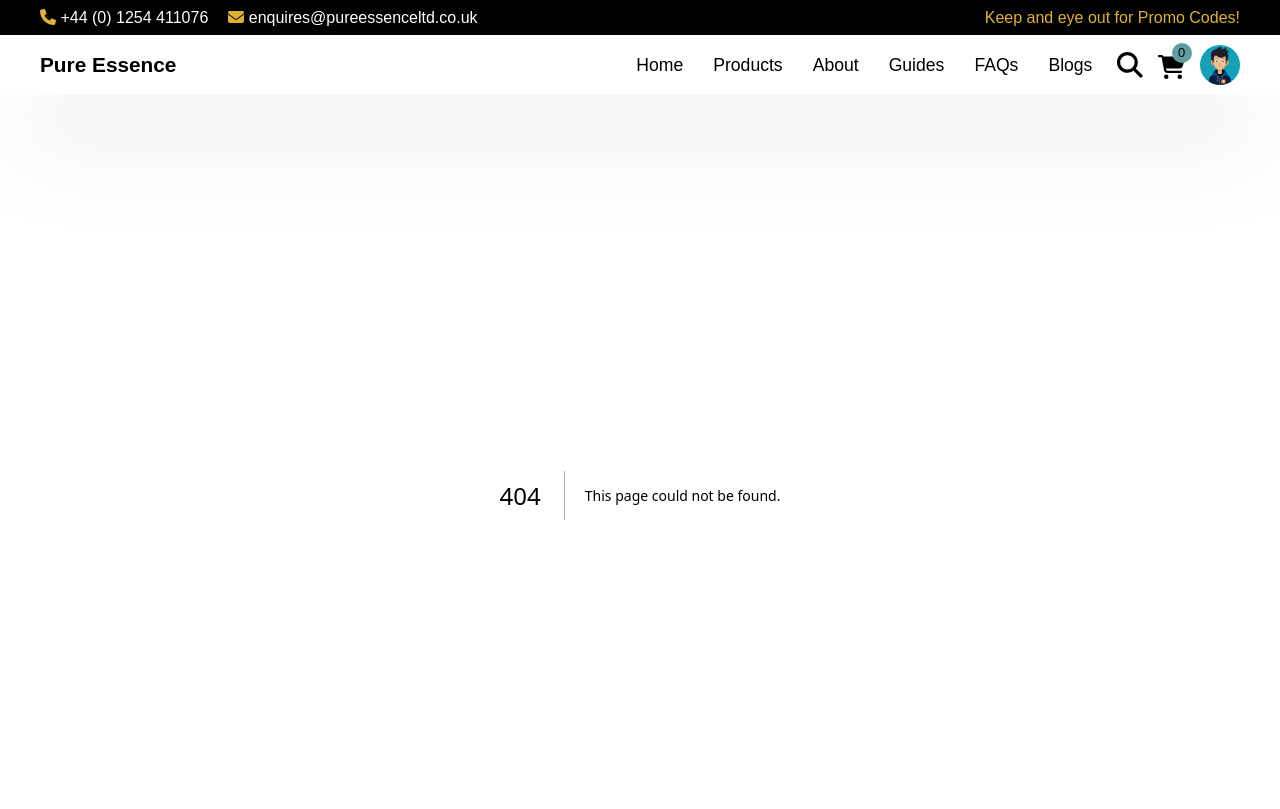
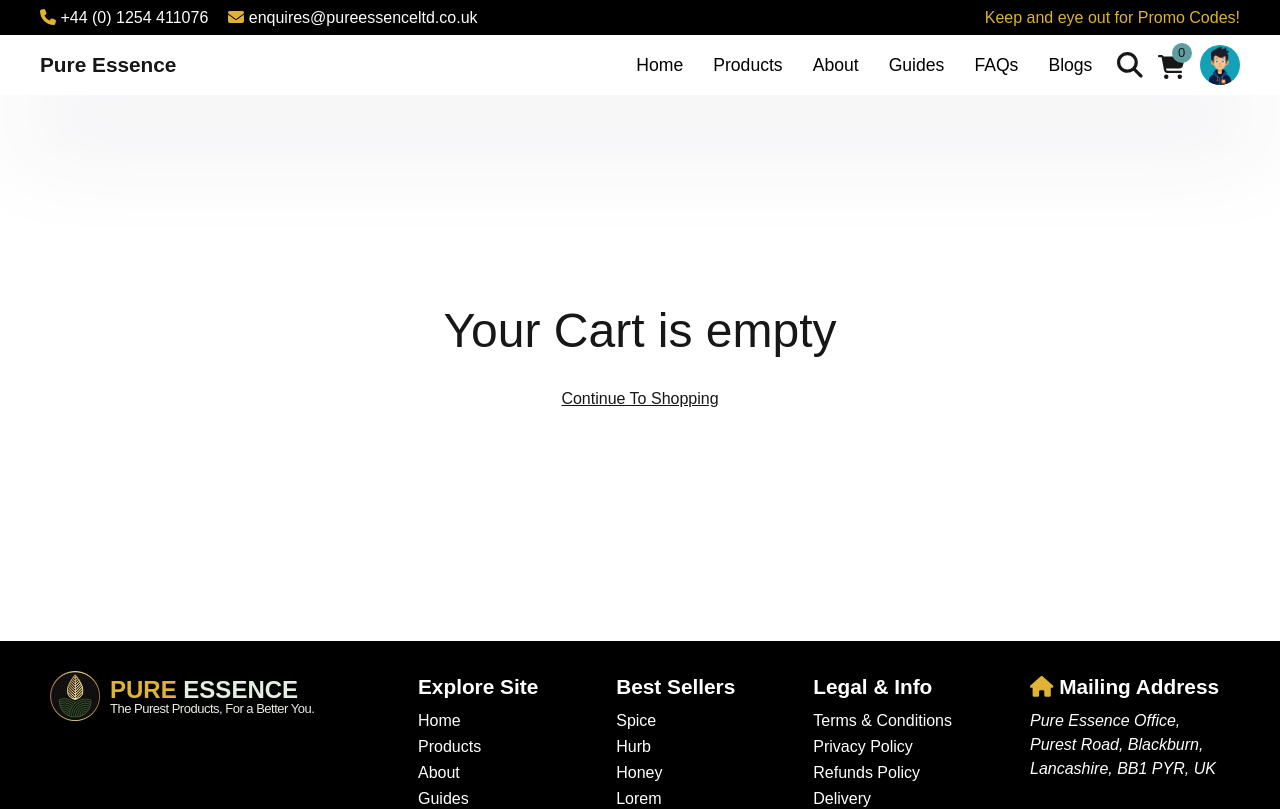
Before and after one commit to aliahmad884/pureessence, a Next.js app: page /cart in a window 1280 px wide. Before the commit this address had no page. Shown: the top 809 px of the page. Built offline with nearby package versions, Linux system fonts and the light colour scheme.

Commit message:
Completed Cart

```diff
--- /dev/null
+++ b/app/cart/page.jsx
@@ -0,0 +1,93 @@
+"use client"
+import { useDataContext } from "@/context";
+import { faTrash } from "@fortawesome/free-solid-svg-icons";
+import { FontAwesomeIcon } from "@fortawesome/react-fontawesome";
+import Link from "next/link";
+import { useEffect, useState, useLayoutEffect } from "react";
+
+export default function CartPage() {
+    const { cartData, removeItem, setCartData } = useDataContext()
+    const [subTotal, setSubTotal] = useState(0)
+    useEffect(() => {
+        const totalP = document.querySelectorAll('#total')
+        let arr = []
+        totalP.forEach(ele => {
+            arr.push(Number(ele.textContent.substring(1)))
+        })
+        let total = 0
+        for (let i = 0; i < arr.length; i++) {
+            total = total + arr[i]
+        }
+        setSubTotal(total)
+    }, [cartData])
+    if (cartData.length <= 0) {
+        return (
+            <>
+                <div className="cartPage" style={{ padding: '200px 50px' }}>
+                    <h1>{(cartData.length <= 0) ? 'Your Cart is empty' : 'Your Cart'}</h1>
+                    <Link href={'/'}>Continue To Shopping</Link>
+                </div>
+            </>
+        )
+    }
+    return (
+        <>
+            <div className="cartPage">
+                <h1>Your Cart</h1>
+                <Link href={'/'}>Continue To Shopping</Link>
+                <table>
+                    <thead>
+                        <tr>
+                            <th style={{ textAlign: 'left' }} colSpan={2}>Product</th>
+                            <th>Price</th>
+                            <th>Quantity</th>
+                            <th>Action</th>
+                            <th style={{ textAlign: 'right' }}>Total</th>
+                        </tr>
+                    </thead>
+                    <tbody>
+                        {
+                            cartData.map((data, index) => (
+                                <tr key={data.id}>
+                                    <td colSpan={2}>
+                                        <div className="tableProduct">
+                                            <img src={data.imgUrl} alt="fsfsk" width={100} />
+                                            <p>{data.title}</p>
+                                        </div>
+                                    </td>
+                                    <td>${data.price}</td>
+                                    <td>
+                                        <div className="innerBtn">
+                                            <button onClick={() => {
+                                                if (data.qty > 1) {
+                                                    const updateCart = cartData.map((item, i) =>
+                                                        i === index ? { ...item, qty: item.qty - 1 } : item
+                                                    )
+                                                    setCartData(updateCart)
+                                                }
+                                            }} type="button">-</button>
+                                            <p>{data.qty}</p>
+                                            <button onClick={() => {
+                                                const updateCart = cartData.map((item, i) => i === index ? { ...item, qty: item.qty + 1 } : item)
+                                                setCartData(updateCart)
+                                            }} type="button">+</button>
+                                        </div>
+                                    </td>
+                                    <td><FontAwesomeIcon onClick={() => removeItem(data.id)} style={{ fontSize: '1.5rem', cursor: 'pointer' }} icon={faTrash} /></td>
+                                    <td id="total" style={{ textAlign: 'right' }}>${data.price * data.qty}</td>
+                                </tr>
+                            ))
+                        }
+                    </tbody>
+                </table>
+                <div className="checkoutCont">
+                    <div className="subTotal">
+                        <h3>SubTotal: ${subTotal}</h3>
+                        <p>Taxes and shipping calculated at checkout</p>
+                    </div>
+                    <button type="button">Procceed To Checkout</button>
+                </div>
+            </div>
+        </>
+    )
+}
--- a/app/globals.css
+++ b/app/globals.css
@@ -217,6 +217,11 @@
   position: relative;
   cursor: pointer;
   /* padding-top: 10px; */
+}
+
+.dropCart a {
+  text-decoration: none;
+  border-bottom: none;
 }
 
 .dropCart .count {
@@ -743,6 +748,114 @@
   width: 200px;
 }
 
+/* ------------ Footer End --------------- */
+/* ------------- Cart Page --------------- */
+.cartPage {
+  display: flex;
+  flex-flow: column nowrap;
+  align-items: center;
+  justify-content: center;
+  padding: 150px 15px;
+  /* overflow-x: auto; */
+}
+
+.cartPage h1 {
+  font-size: 3rem;
+  margin-bottom: 20px;
+}
+
+.cartPage a {
+  text-decoration: underline;
+  margin-bottom: 30px;
+}
+.cartPage table {
+  border: 1px solid #ccc;
+  border-collapse: collapse;
+  margin: 0;
+  padding: 0;
+  width: 100%;
+  max-width: 1600px;
+  table-layout: fixed;
+  transition: all 0.5s;
+}
+
+.cartPage table caption {
+  font-size: 1.5em;
+  margin: .5em 0 .75em;
+}
+
+.cartPage table tr {
+  background-color: #f8f8f8;
+  border: 1px solid #ddd;
+  padding: .35em;
+}
+
+.cartPage table th,
+.cartPage table td {
+  padding: .625em;
+  text-align: center;
+}
+
+.cartPage table th {
+  font-size: .85em;
+  letter-spacing: .1em;
+  text-transform: uppercase;
+}
 
 
-/* ------------ Footer End --------------- */
+.cartPage .tableProduct {
+  display: flex;
+  align-items: center;
+  width: 100%;
+  max-width: 300px;
+}
+
+.cartPage .tableProduct p {
+  font-size: large;
+}
+
+.cartPage .innerBtn {
+  display: flex;
+  align-items: center;
+  justify-content: space-between;
+  border: 1px solid black;
+  width: 100%;
+  min-width: 100px;
+  margin: auto;
+  font-size: 1.3rem;
+  padding: 5px 15px;
+  border-radius: 30px;
+}
+
+.cartPage .innerBtn button {
+  font-size: 1.5rem;
+  font-weight: bold;
+}
+
+.cartPage .checkoutCont {
+  /* text-align: right; */
+  max-width: 1600px;
+  width: 100%;
+  /* background-color: #f3f3f3; */
+  text-align: right;
+}
+
+.cartPage .checkoutCont button {
+  background-color: #dfb434;
+  font-size: large;
+  outline: none;
+  border: 1px solid;
+  padding: 10px 50px;
+  border-radius: 30px;
+}
+
+.cartPage .checkoutCont .subTotal {
+  font-size: 1.6rem;
+  margin-bottom: 15px;
+}
+
+.cartPage .checkoutCont .subTotal p {
+  font-size: small;
+}
+
+/* ----------- Cart Page End ------------- */
--- a/app/layout.js
+++ b/app/layout.js
@@ -6,6 +6,7 @@
 import ToolBar from "@/components/toolbar";
 import ContextProvider from "@/context";
 import Footer from "@/components/footer";
+import { Suspense } from "react";
 
 
 export const metadata = {
@@ -20,13 +21,26 @@
   return (
     <html lang="en">
       <body>
+
         <ContextProvider>
           <ToolBar />
           <Navbar />
-          {children}
+          <Suspense fallback={<Loading />}>
+            {children}
+          </Suspense>
           <Footer />
         </ContextProvider>
+
       </body>
-    </html>
+    </html >
   );
 }
+export function Loading() {
+  return (
+    <>
+      <div style={{ backgroundColor: 'blue', color: 'white', height: '100vh', width: '100%', display: 'flex', alignItems: 'center', justifyContent: 'center', fontSize: '5rem' }}>
+        <h1>Loading......</h1>
+      </div>
+    </>
+  )
+}
--- a/components/cards.jsx
+++ b/components/cards.jsx
@@ -21,7 +21,8 @@
 export function ProductCard({ imgUrl, title, price, obj }) {
     const { cartData, setCartData } = useDataContext()
     const handleCart = (data) => {
-        setCartData(pre => [...pre, data])
+        let find = cartData.find(item => item.id === data.id)
+        setCartData(pre => !find ? [...pre, data] : [...pre])
     }
     return (
         <>
--- a/components/navbar.jsx
+++ b/components/navbar.jsx
@@ -4,11 +4,12 @@
 import { FontAwesomeIcon } from "@fortawesome/react-fontawesome";
 import { faMagnifyingGlass, faCartShopping } from "@fortawesome/free-solid-svg-icons";
 import { useEffect, useState } from "react";
-import { usePathname } from "next/navigation";
+import { usePathname, useRouter } from "next/navigation";
 import { useDataContext } from "@/context";
 
 export default function Navbar() {
     const pathName = usePathname();
+    const router = useRouter()
     const { innerWidth, setInnerWidth, cartData } = useDataContext()
     const [barBtn, setBarBtn] = useState('');
     const [inputEle, setInputEle] = useState(null);
@@ -86,6 +87,9 @@
             }
         })
     }, [pathName])
+    const handleCartRoute = () => {
+        router.push('/cart')
+    }
     return (
         <>
             <div className="navMainCont">
@@ -117,7 +121,7 @@
                             <FontAwesomeIcon className="searchIcon" onClick={handleSearch} icon={faMagnifyingGlass} />
                         </div>
                         {/* -------Cart--------- */}
-                        <div className="cartCont">
+                        <div onClick={handleCartRoute} className="cartCont">
                             <div className="count">{cartData.length}</div>
                             <FontAwesomeIcon style={{ fontSize: '1.5rem', paddingTop: '7px' }} icon={faCartShopping} />
                         </div>
@@ -145,7 +149,10 @@
                     </div>
                     <div style={{ display: 'flex', flexFlow: 'row nowrap', alignItems: 'center', justifyContent: 'space-between' }}>
                         {/* --------DropDown Search Cart-------- */}
-                        <div className="dropCart">
+                        <div onClick={() => {
+                            onTapClose()
+                            handleCartRoute()
+                        }} className="dropCart">
                             <div className="count">{cartData.length}</div>
                             <FontAwesomeIcon style={{ fontSize: '1.5rem' }} icon={faCartShopping} />
                         </div>
--- a/context.js
+++ b/context.js
@@ -11,14 +11,12 @@
         const storedCart = localStorage.getItem('cart')
         if (storedCart) {
             setCartData(JSON.parse(storedCart))
-            console.log(storedCart)
         }
     }, [])
     useEffect(() => {
         try {
             if (cartData.length > 0) {
                 localStorage.setItem('cart', JSON.stringify(cartData))
-                console.log(cartData)
             }
         } catch (e) {
             if (e.code === 22 || e.name === 'QuotaExceededError') {
@@ -26,8 +24,18 @@
             }
         }
     }, [cartData])
+    const removeItem = (itemName) => {
+        if (cartData.length < 2) {
+            localStorage.removeItem('cart')
+            setCartData([])
+        } else {
+            const updateData = cartData.filter(item => item.id !== itemName)
+            setCartData(updateData)
+            localStorage.setItem('cart',JSON.stringify(updateData))
+        }
+    }
     return (
-        <DataContext.Provider value={{ innerWidth, setInnerWidth, cartData, setCartData }}>
+        <DataContext.Provider value={{ innerWidth, setInnerWidth, cartData, setCartData, removeItem }}>
             {children}
         </DataContext.Provider>
     )
```
Also changed, not shown: app/media-queries.css (+58 -2 lines), components/product.jsx (+20 -8 lines).
